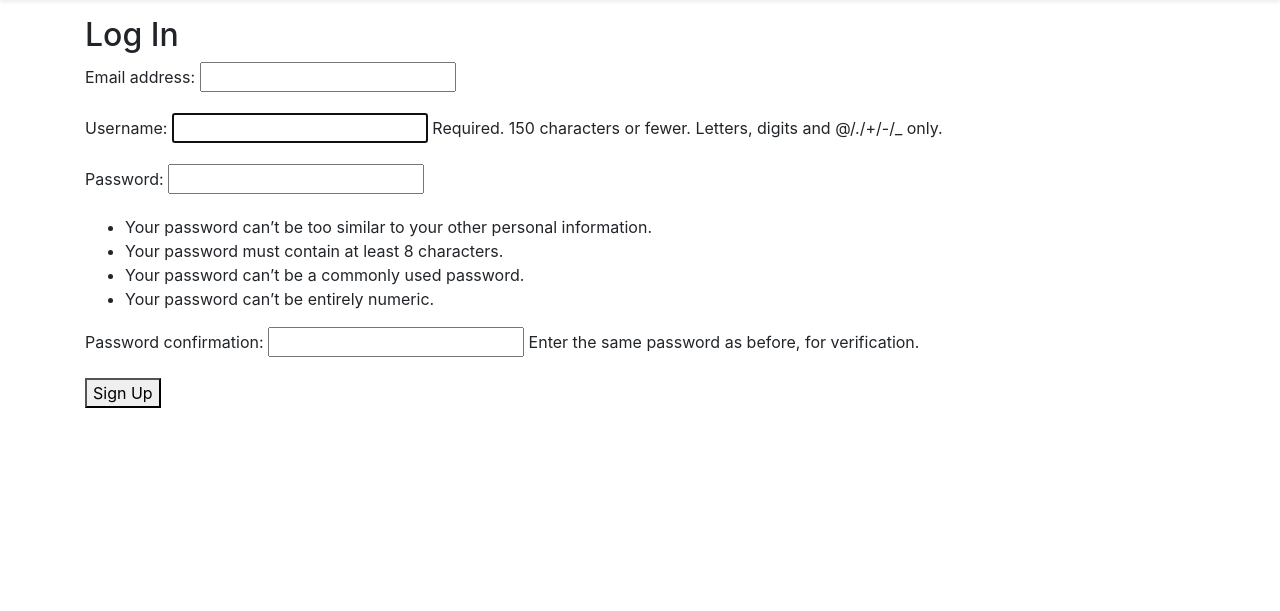
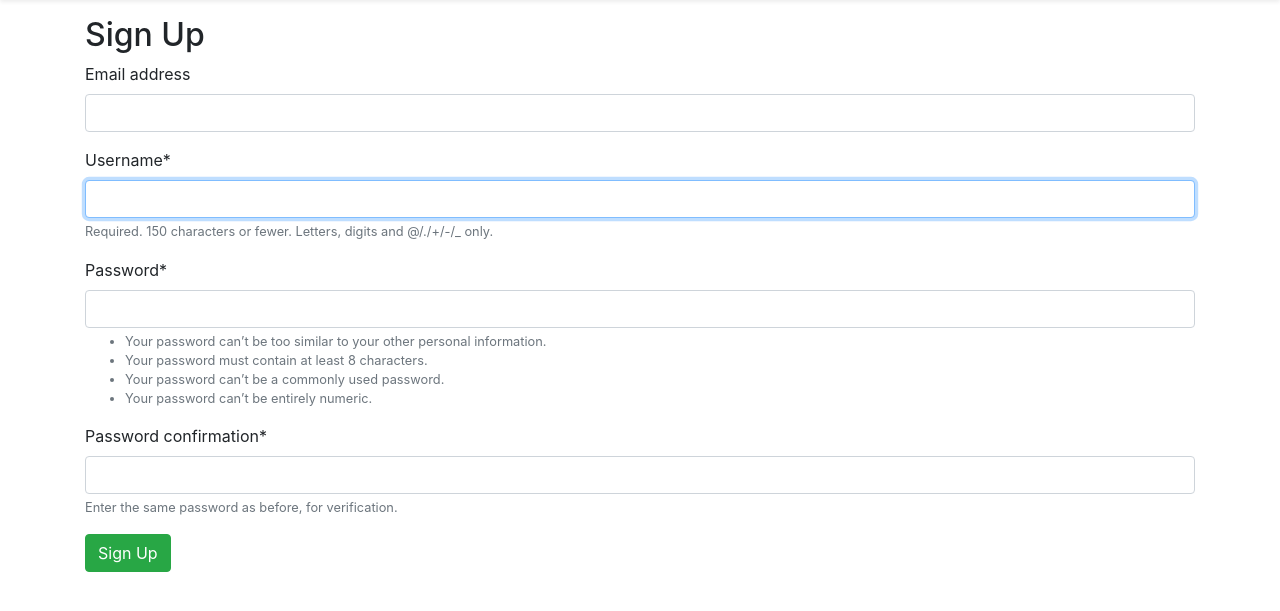
Before and after one commit to aliraza7926/Learning_Django_BookStore, a Django app: page /accounts/signup/ in a window 1280 px wide. Shown: the part 73-684 px from the top of the page. Run offline with Django 3.2, Linux system fonts and the light colour scheme; some libraries are stand-ins or nearby versions.

Commit message:
add crispy_froms to signup.html and fix the h2 tag and add css to the signup button

```diff
--- a/templates/registration/signup.html
+++ b/templates/registration/signup.html
@@ -1,13 +1,14 @@
 {% extends '_base.html' %}
+{% load crispy_forms_tags %}
 
 {% block title %}Sign Up{% endblock title %}
 
 {% block content %}
 
-    <h2>Log In</h2>
+    <h2>Sign Up</h2>
     <form method="post"> {% csrf_token %}
-        {{ form.as_p }}
-        <button type="submit">Sign Up</button>
+        {{ form|crispy }}
+        <button class="btn btn-success" type="submit">Sign Up</button>
     </form>
 
 {% endblock content %}
```
